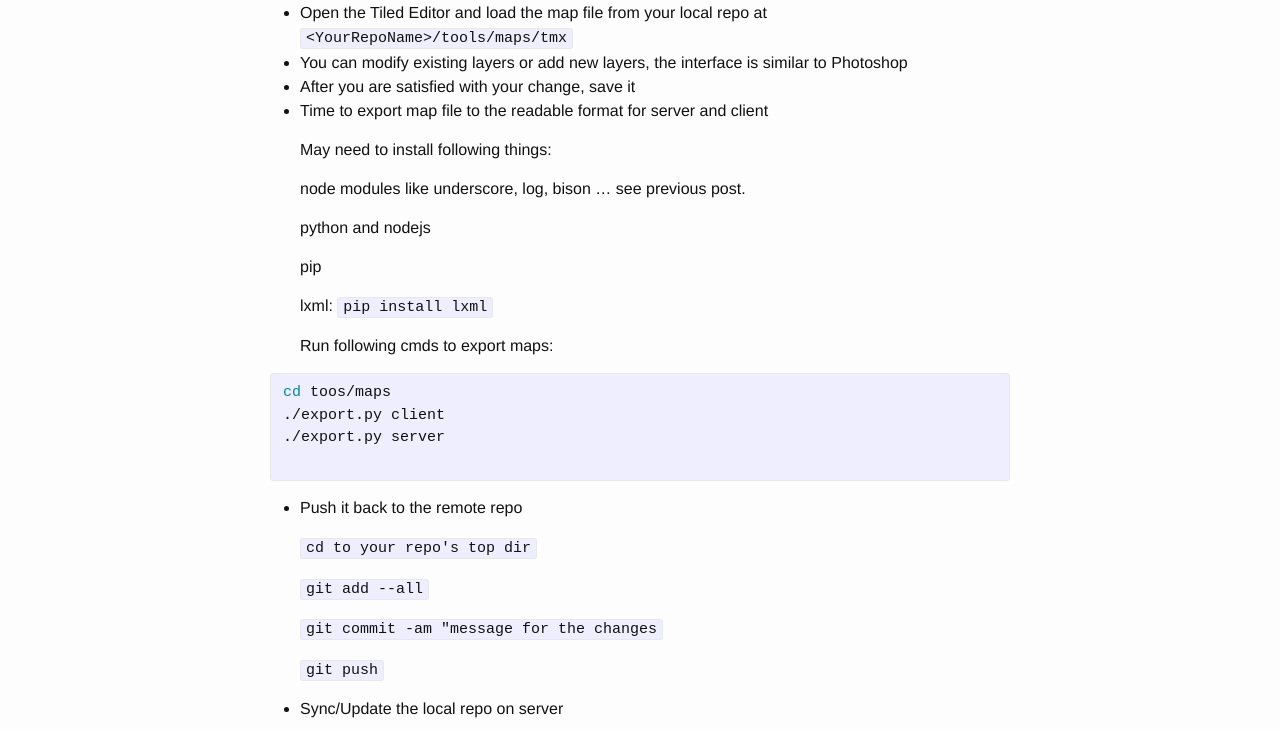
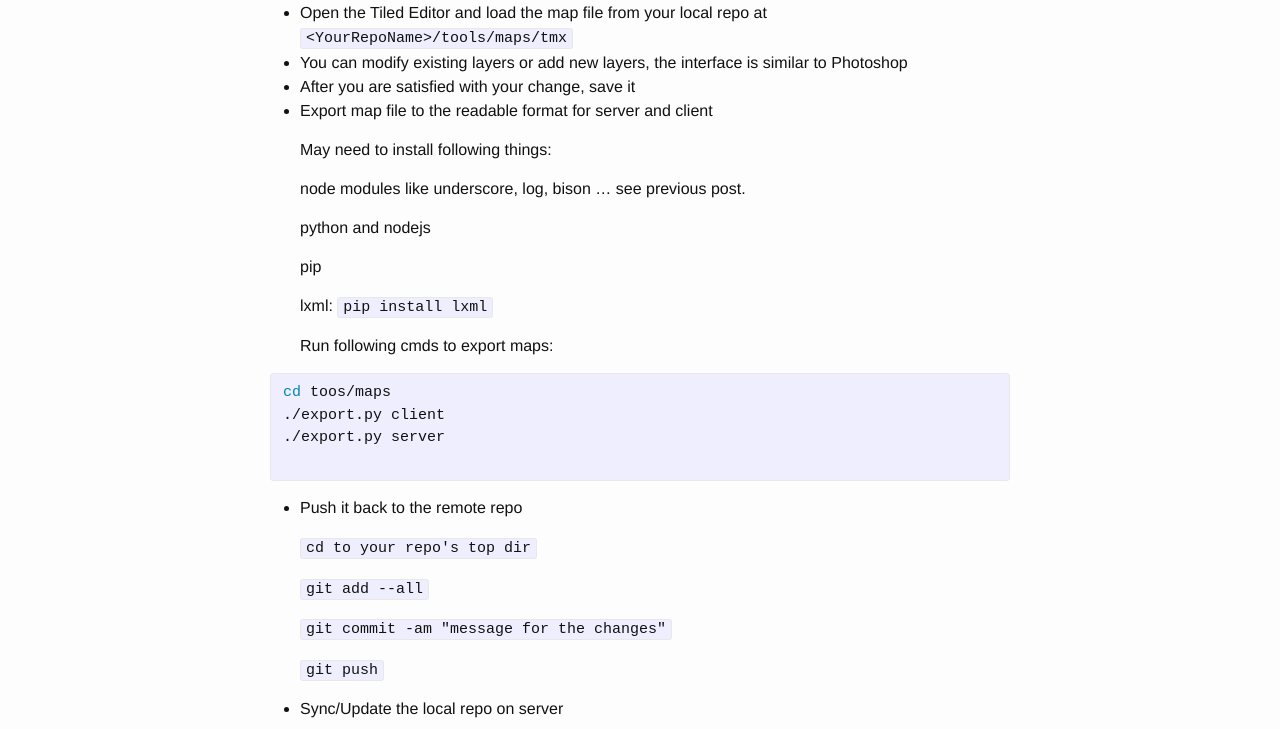
Before and after one commit to maoning/maoning.github.io, a Jekyll site: the page built from _posts/2015-03-01-BrowserQuest-Dev-Environment-Setup.markdown, in a window 1280 px wide. Shown: the part 478-1207 px from the top of the page. Built offline with Jekyll 4.4.1, drawn with Linux system fonts in a browser that asks for light colours.

Commit message:
fix typo

```diff
--- a/_posts/2015-03-01-BrowserQuest-Dev-Environment-Setup.markdown
+++ b/_posts/2015-03-01-BrowserQuest-Dev-Environment-Setup.markdown
@@ -24,7 +24,7 @@ Example: `git clone https://github.com/maoning/BQ.git`
     at `<YourRepoName>/tools/maps/tmx`
   + You can modify existing layers or add new layers, the interface is similar to Photoshop
   + After you are satisfied with your change, save it
-  + Time to export map file to the readable format for server and client
+  + Export map file to the readable format for server and client
 
       May need to install following things:
 
@@ -50,7 +50,7 @@ cd toos/maps
 
     `git add --all`
 
-    `git commit -am "message for the changes`
+    `git commit -am "message for the changes"`
 
     `git push`
 
```
